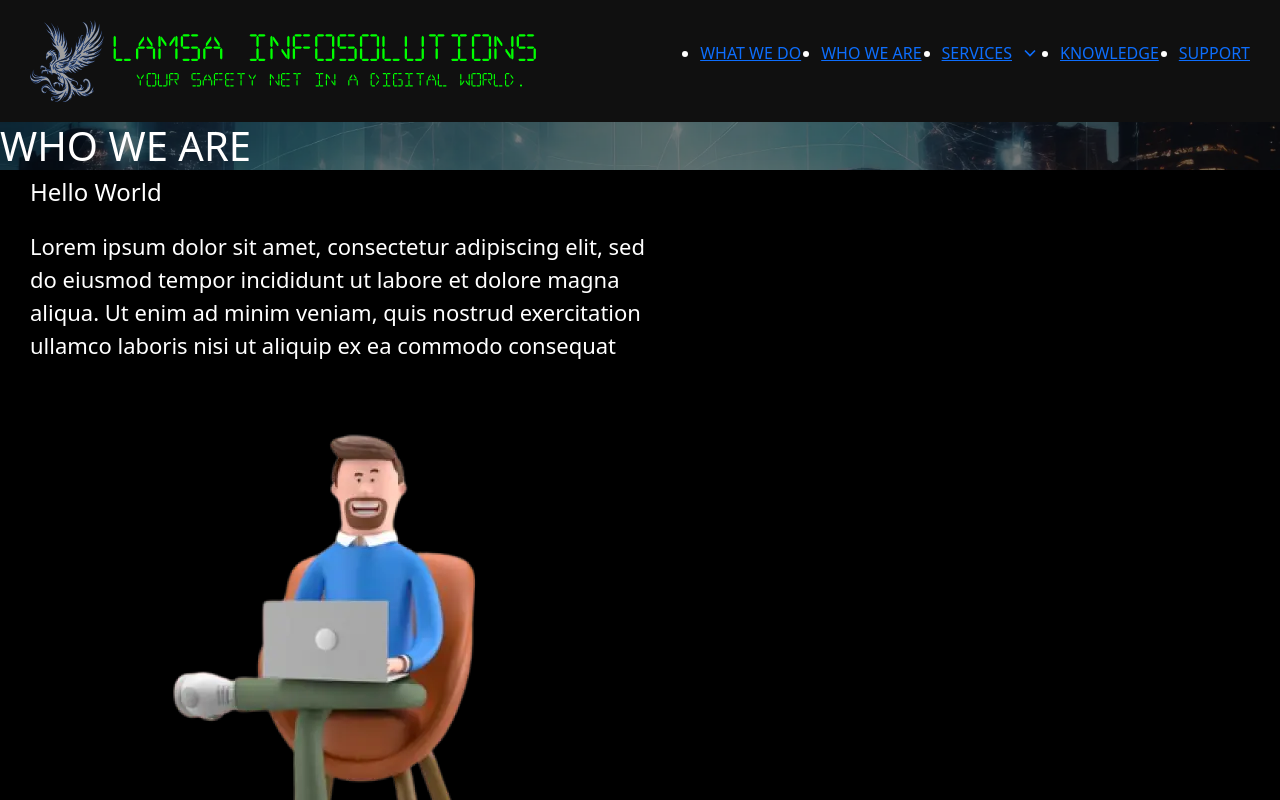
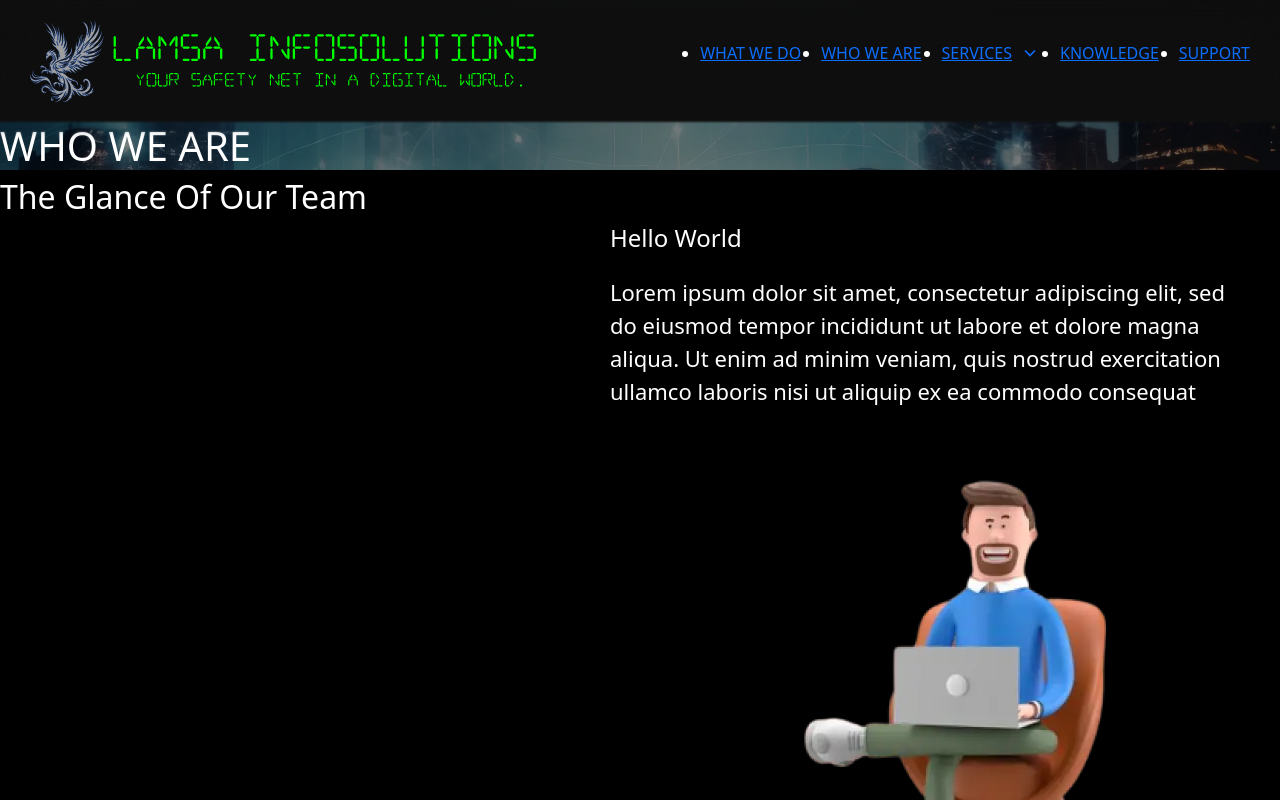
Before and after one commit to MansuriVilla/lamsa, a React (Vite) app: page /Whoweare in a window 1280 px wide. Shown: the top 800 px of the page. Built offline with nearby package versions, Linux system fonts and the light colour scheme; the HTML template or start-up script is replaced by a standard one.

Commit message:
feat: Add new header component with animated mega menu, blurred layer, a 'Who We Are' page, and global styles.

```diff
--- a/src/assets/css/global.css
+++ b/src/assets/css/global.css
@@ -10,3 +10,5 @@ h4 { color: #fff; font-size: clamp(20px, 5vw, 42px ); font-family: 'Raleway'; fo
   padding: 140px 0;
   background: #1a1a1a;
 }
+
+h2{font-size: clamp(26px, 4.3vw, 56px); line-height: clamp(26px, 5vw, 56px); font-weight: bold; text-align: center; text-transform: uppercase;}
--- /dev/null
+++ b/src/components/BluredLayer/BluredLayer.css
@@ -0,0 +1,111 @@
+.blur-container {
+            position: absolute;
+            top: 0;
+            left: 0;
+            width: 100%;
+            height: 20vh;
+            pointer-events: none;
+            z-index: -1;
+            transform: scaleY(-1);
+            overflow: hidden;
+        }
+
+        .blur-layer {
+            position: absolute;
+            inset: 0;
+            pointer-events: none;
+            will-change: auto;
+        }
+
+        /* Layer 1 - Lightest blur */
+        .blur-layer:nth-child(1) {
+            z-index: 1;
+            backdrop-filter: blur(0.5px);
+            -webkit-backdrop-filter: blur(0.5px);
+            mask-image: linear-gradient(to bottom,
+                    rgba(0, 0, 0, 0) 0%,
+                    rgb(0, 0, 0) 12.5%,
+                    rgb(0, 0, 0) 25%,
+                    rgba(0, 0, 0, 0) 37.5%);
+        }
+
+        /* Layer 2 */
+        .blur-layer:nth-child(2) {
+            z-index: 2;
+            backdrop-filter: blur(1px);
+            -webkit-backdrop-filter: blur(1px);
+            mask-image: linear-gradient(to bottom,
+                    rgba(0, 0, 0, 0) 12.5%,
+                    rgb(0, 0, 0) 25%,
+                    rgb(0, 0, 0) 37.5%,
+                    rgba(0, 0, 0, 0) 50%);
+        }
+
+        /* Layer 3 */
+        .blur-layer:nth-child(3) {
+            z-index: 3;
+            backdrop-filter: blur(2px);
+            -webkit-backdrop-filter: blur(2px);
+            mask-image: linear-gradient(to bottom,
+                    rgba(0, 0, 0, 0) 25%,
+                    rgb(0, 0, 0) 37.5%,
+                    rgb(0, 0, 0) 50%,
+                    rgba(0, 0, 0, 0) 62.5%);
+        }
+
+        /* Layer 4 */
+        .blur-layer:nth-child(4) {
+            z-index: 4;
+            backdrop-filter: blur(4px);
+            -webkit-backdrop-filter: blur(4px);
+            mask-image: linear-gradient(to bottom,
+                    rgba(0, 0, 0, 0) 37.5%,
+                    rgb(0, 0, 0) 50%,
+                    rgb(0, 0, 0) 62.5%,
+                    rgba(0, 0, 0, 0) 75%);
+        }
+
+        /* Layer 5 */
+        .blur-layer:nth-child(5) {
+            z-index: 5;
+            backdrop-filter: blur(8px);
+            -webkit-backdrop-filter: blur(8px);
+            mask-image: linear-gradient(to bottom,
+                    rgba(0, 0, 0, 0) 50%,
+                    rgb(0, 0, 0) 62.5%,
+                    rgb(0, 0, 0) 75%,
+                    rgba(0, 0, 0, 0) 87.5%);
+        }
+
+        /* Layer 6 */
+        .blur-layer:nth-child(6) {
+            z-index: 6;
+            backdrop-filter: blur(16px);
+            -webkit-backdrop-filter: blur(16px);
+            mask-image: linear-gradient(to bottom,
+                    rgba(0, 0, 0, 0) 62.5%,
+                    rgb(0, 0, 0) 75%,
+                    rgb(0, 0, 0) 87.5%,
+                    rgba(0, 0, 0, 0) 100%);
+        }
+
+        /* Layer 7 */
+        .blur-layer:nth-child(7) {
+            z-index: 7;
+            backdrop-filter: blur(32px);
+            -webkit-backdrop-filter: blur(32px);
+            mask-image: linear-gradient(to bottom,
+                    rgba(0, 0, 0, 0) 75%,
+                    rgb(0, 0, 0) 87.5%,
+                    rgb(0, 0, 0) 100%);
+        }
+
+        /* Layer 8 - Strongest blur */
+        .blur-layer:nth-child(8) {
+            z-index: 8;
+            backdrop-filter: blur(64px);
+            -webkit-backdrop-filter: blur(64px);
+            mask-image: linear-gradient(to bottom,
+                    rgba(0, 0, 0, 0) 87.5%,
+                    rgb(0, 0, 0) 100%);
+        }
--- /dev/null
+++ b/src/components/BluredLayer/BluredLayer.jsx
@@ -0,0 +1,16 @@
+import "./BluredLayer.css";
+
+export default function BluredLayer() {
+  return (
+    <div className="blur-container">
+      <div className="blur-layer"></div>
+      <div className="blur-layer"></div>
+      <div className="blur-layer"></div>
+      <div className="blur-layer"></div>
+      <div className="blur-layer"></div>
+      <div className="blur-layer"></div>
+      <div className="blur-layer"></div>
+      <div className="blur-layer"></div>
+    </div>
+  );
+}
--- a/src/components/header/Header.jsx
+++ b/src/components/header/Header.jsx
@@ -1,6 +1,7 @@
 import "bootstrap/dist/css/bootstrap.min.css";
 import "bootstrap/dist/js/bootstrap.esm.js";
 import LogoVector from "../../assets/images/Logo-vector-header.svg";
+import BluredLayer from "../BluredLayer/BluredLayer";
 import React, { useEffect, useState, useRef } from "react";
 import { Link } from "react-router-dom";
 import gsap from "gsap";
@@ -119,6 +120,7 @@ export default function Header() {
 
   return (
     <div className="header" ref={headerRef}>
+      <BluredLayer />
       <nav className="navbar navbar-expand-lg header-inner">
         <div className="container-fluid custom-container">
           <Link to="/" className="custom-d-flex navbar-brand custom-a">
--- a/src/components/header/header.css
+++ b/src/components/header/header.css
@@ -1,6 +1,6 @@
 .header { background-color: var(--background-color); position: sticky; top: 0; z-index: 9; transition: .25s linear all; }
 .header .custom-d-flex { align-items: center; }
-.header.scrolled { background-color: #00000050; backdrop-filter: blur(20px); -webkit-backdrop-filter: blur(20px); }
+.header.scrolled { background-color: transparent; }
 .header .header-inner { justify-content: space-between; width: 100%; align-items: center; padding: 20px 0; }
 .header .header-inner  .custom-a { font-family: var(--lamsa-primary); padding: 0; margin: 0; font-size: clamp(20px, 4vw + 1rem, 28px); text-align: center; color: var(--neon-green); align-items: center; column-gap: 9.2px; }
 .header .header-inner  .custom-a span img { max-width: clamp(200px, 34vw, 500px); width: 100%; }
--- a/src/pages/whoweeare.jsx
+++ b/src/pages/whoweeare.jsx
@@ -10,6 +10,7 @@ export default function Whoweare() {
       <div className="main">
         <Banner title="WHO WE ARE" image={Background} />
         <div className="main__content">
+          <h2>The Glance Of Our Team</h2>
           <Slider
             subHeading="Hello World"
             details="Lorem ipsum dolor sit amet, consectetur adipiscing elit, sed do eiusmod tempor incididunt ut labore et dolore magna aliqua. Ut enim ad minim veniam, quis nostrud exercitation ullamco laboris nisi ut aliquip ex ea commodo consequat"
```
